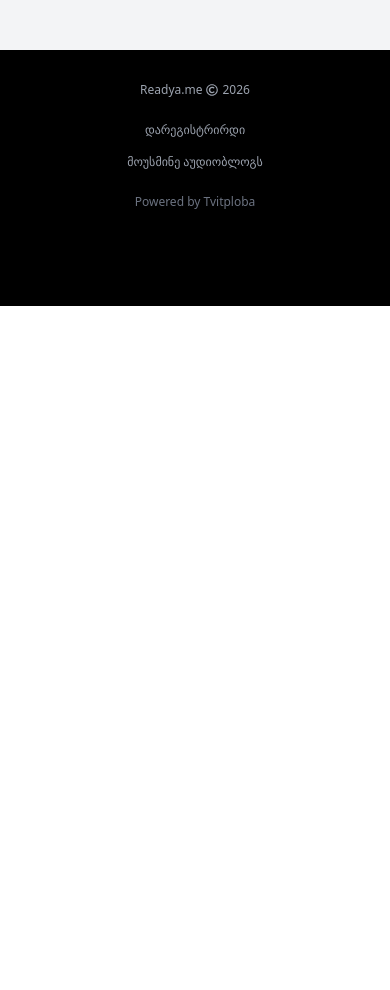
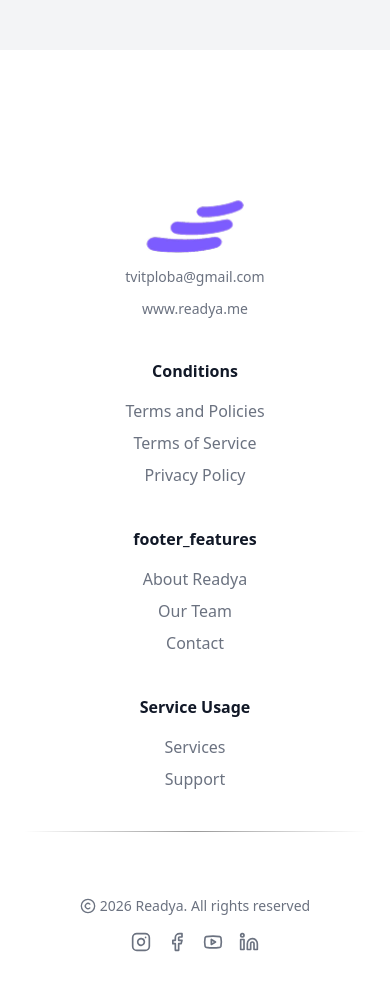
Before and after one commit to gaga-chituashvili/readya-autoreader, a React (Vite) app: page / in a window 390 px wide. Shown: the part 3640-4630 px from the top of the page. Before the commit the page ends 3946 px from the top, so only its background shows below. Built offline with nearby package versions, Linux system fonts and the light colour scheme.

Commit message:
feat(footer): add responsive footer with i18n and lucide icons

```diff
--- a/src/component/footer/Footer.tsx
+++ b/src/component/footer/Footer.tsx
@@ -1,29 +1,74 @@
-import { FaRegCopyright } from "react-icons/fa";
+import { useTranslation } from "react-i18next";
+import { footerData } from "../../data/footerData";
 import { Link } from "react-router-dom";
+import {
+  Instagram,
+  Facebook,
+  Youtube,
+  Linkedin,
+  Copyright,
+} from "lucide-react";
+import Logo from "../../assets/readyaLogo.png";
 
 export const Footer = () => {
+  const { t } = useTranslation("footer");
+
   return (
-    <footer className="bg-black py-8 pb-24 sm:pb-36">
-      <div className="flex flex-col sm:flex-row justify-between items-center gap-6 sm:gap-0 max-w-7xl mx-auto text-gray-400 text-xs sm:text-sm px-4">
-        <div className="flex items-center gap-1">
-          Readya.me
-          <FaRegCopyright size={12} className="inline" />
-          {new Date().getFullYear()}
+    <footer className="bg-white dark:bg-black border-t border-gray-200 dark:border-zinc-800 mt-20">
+      <section className="max-w-7xl mx-auto px-6 py-12">
+        <div className="grid grid-cols-1 md:grid-cols-4 gap-10 text-center md:text-left">
+          <div className="space-y-3 flex flex-col items-center md:items-start">
+            <img src={Logo} alt="Readya Logo" className="w-32" />
+
+            <p className="text-gray-500 text-sm">{footerData.contact.email}</p>
+
+            <p className="text-gray-500 text-sm">
+              {footerData.contact.website}
+            </p>
+          </div>
+
+          {footerData.sections.map((section, i) => (
+            <div key={i} className="flex flex-col items-center md:items-start">
+              <h4 className="font-semibold mb-4 text-gray-900 dark:text-white">
+                {t(section.title)}
+              </h4>
+
+              <ul className="space-y-2">
+                {section.links.map((link, idx) => (
+                  <li key={idx}>
+                    <Link
+                      to={link.to}
+                      className="text-gray-500 hover:text-black dark:hover:text-white transition"
+                    >
+                      {t(link.label)}
+                    </Link>
+                  </li>
+                ))}
+              </ul>
+            </div>
+          ))}
         </div>
 
-        <div className="flex flex-col sm:flex-row gap-4 sm:gap-8 items-center">
-          <Link to="/privacy" className="hover:text-white transition">
-            დარეგისტრირდი
-          </Link>
-          <Link to="/terms" className="hover:text-white transition">
-            მოუსმინე აუდიობლოგს
-          </Link>
+        <div className="flex justify-center mt-10">
+          <div className="w-full max-w-6xl h-px bg-gradient-to-r from-transparent via-black/40 to-transparent dark:via-white/40" />
         </div>
 
-        <span className="text-gray-500 text-center sm:text-right">
-          Powered by Tvitploba
-        </span>
-      </div>
+        <article className="relative mt-10 pt-6 flex flex-col items-center gap-4 text-center md:flex-row md:items-center">
+          <div className="hidden md:block flex-1" />
+
+          <p className="text-gray-500 text-sm flex items-center gap-1 md:absolute md:left-1/2 md:-translate-x-1/2">
+            <Copyright className="w-4 h-4" />
+            {new Date().getFullYear()} Readya. {t("footer_rights")}
+          </p>
+
+          <div className="flex gap-4 text-gray-500 md:ml-auto">
+            <Instagram className="w-5 h-5 hover:text-black dark:hover:text-white transition cursor-pointer" />
+            <Facebook className="w-5 h-5 hover:text-black dark:hover:text-white transition cursor-pointer" />
+            <Youtube className="w-5 h-5 hover:text-black dark:hover:text-white transition cursor-pointer" />
+            <Linkedin className="w-5 h-5 hover:text-black dark:hover:text-white transition cursor-pointer" />
+          </div>
+        </article>
+      </section>
     </footer>
   );
 };
--- a/src/data/footerData.ts
+++ b/src/data/footerData.ts
@@ -8,8 +8,9 @@
 
   sections: [
     {
-      title: "footer_product",
+      title: "conditions",
       links: [
+        { label: "terms_and_policy", to: "/" },
         { label: "footer_terms", to: "/" },
         { label: "footer_privacy", to: "/" },
       ],
@@ -17,16 +18,16 @@
     {
       title: "footer_features",
       links: [
-        { label: "footer_reader", to: "/" },
-        { label: "footer_ai", to: "/" },
-        { label: "footer_voice", to: "/" },
+        { label: "about_readya", to: "/" },
+        { label: "our_team", to: "/" },
+        { label: "contact", to: "/" },
       ],
     },
     {
-      title: "footer_support",
+      title: "service_user",
       links: [
-        { label: "footer_help", to: "/" },
-        { label: "footer_contact", to: "/" },
+        { label: "service", to: "/" },
+        { label: "support", to: "/" },
       ],
     },
   ],
--- a/src/i18n.ts
+++ b/src/i18n.ts
@@ -5,10 +5,12 @@
 // --- English language files import ---
 import enHeader from "./locales/en/header.json";
 import enHero from "./locales/en/home.json";
+import enfooter from "./locales/en/footer.json";
 
 // --- Georgian language files import ---
 import kaHeader from "./locales/ka/header.json";
 import kaHero from "./locales/ka/home.json";
+import kafooter from "./locales/ka/footer.json";
 
 i18n
   .use(LanguageDetector)
@@ -25,10 +27,12 @@
       en: {
         header: enHeader,
         home: enHero,
+        footer: enfooter,
       },
       ka: {
         header: kaHeader,
         home: kaHero,
+        footer: kafooter,
       },
     },
     detection: {
--- /dev/null
+++ b/src/locales/en/footer.json
@@ -0,0 +1,17 @@
+{
+  "conditions": "Conditions",
+  "terms_and_policy": "Terms and Policies",
+  "footer_terms": "Terms of Service",
+  "footer_privacy": "Privacy Policy",
+
+  "about_our": "About Us",
+  "about_readya": "About Readya",
+  "our_team": "Our Team",
+  "contact": "Contact",
+
+  "service_user": "Service Usage",
+  "service": "Services",
+  "support": "Support",
+
+  "footer_rights": "All rights reserved"
+}
--- /dev/null
+++ b/src/locales/ka/footer.json
@@ -0,0 +1,17 @@
+{
+  "conditions": "პირობები",
+  "terms_and_policy": "წესები და პირობები",
+  "footer_terms": "Terms of Service",
+  "footer_privacy": "Privacy Policy",
+
+  "about_our": "ჩვენ შესახებ",
+  "about_readya": "რიდეას შესახებ",
+  "our_team": "ჩვენი გუნდი",
+  "contact": "კონტაქტები",
+
+  "service_user": "სერვისების გამოყენება",
+  "service": "სერვისები",
+  "support": "მხარდაჭერა",
+
+  "footer_rights": "ყველა უფლება დაცულია"
+}
```
